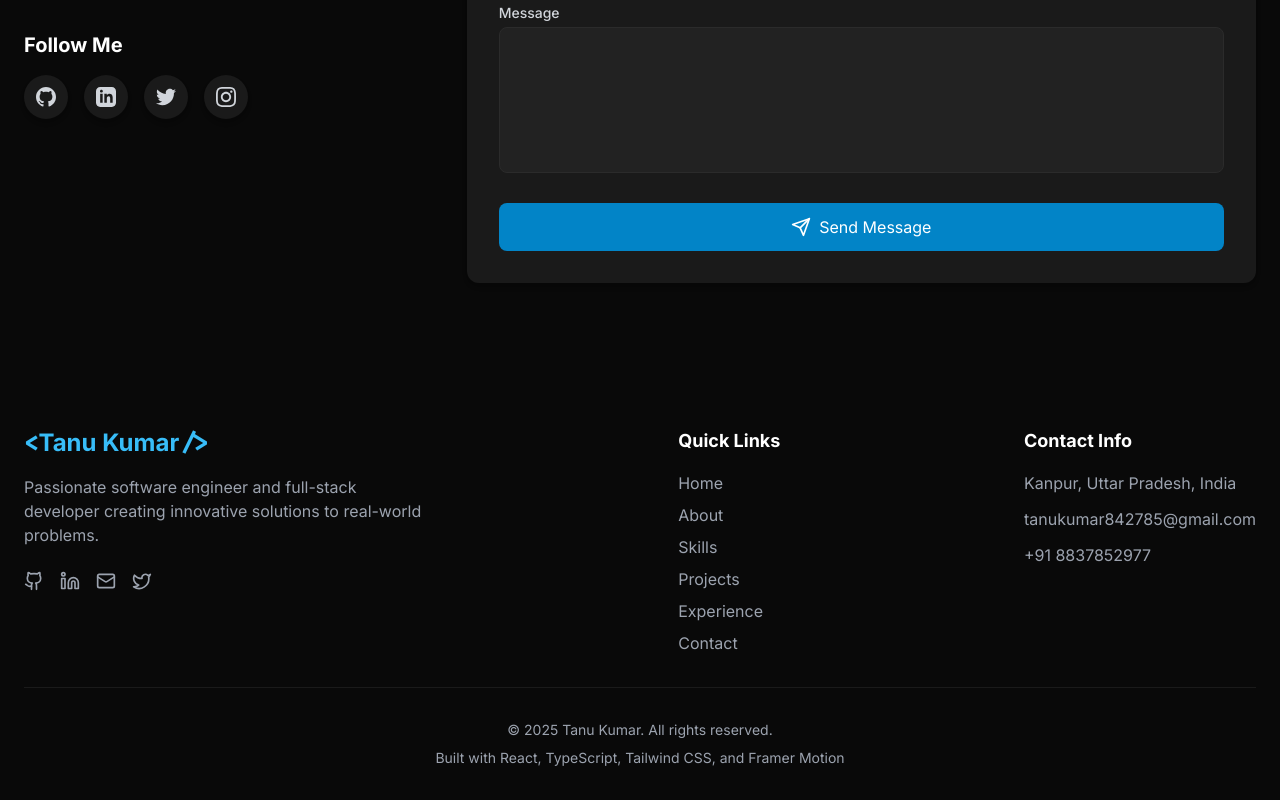
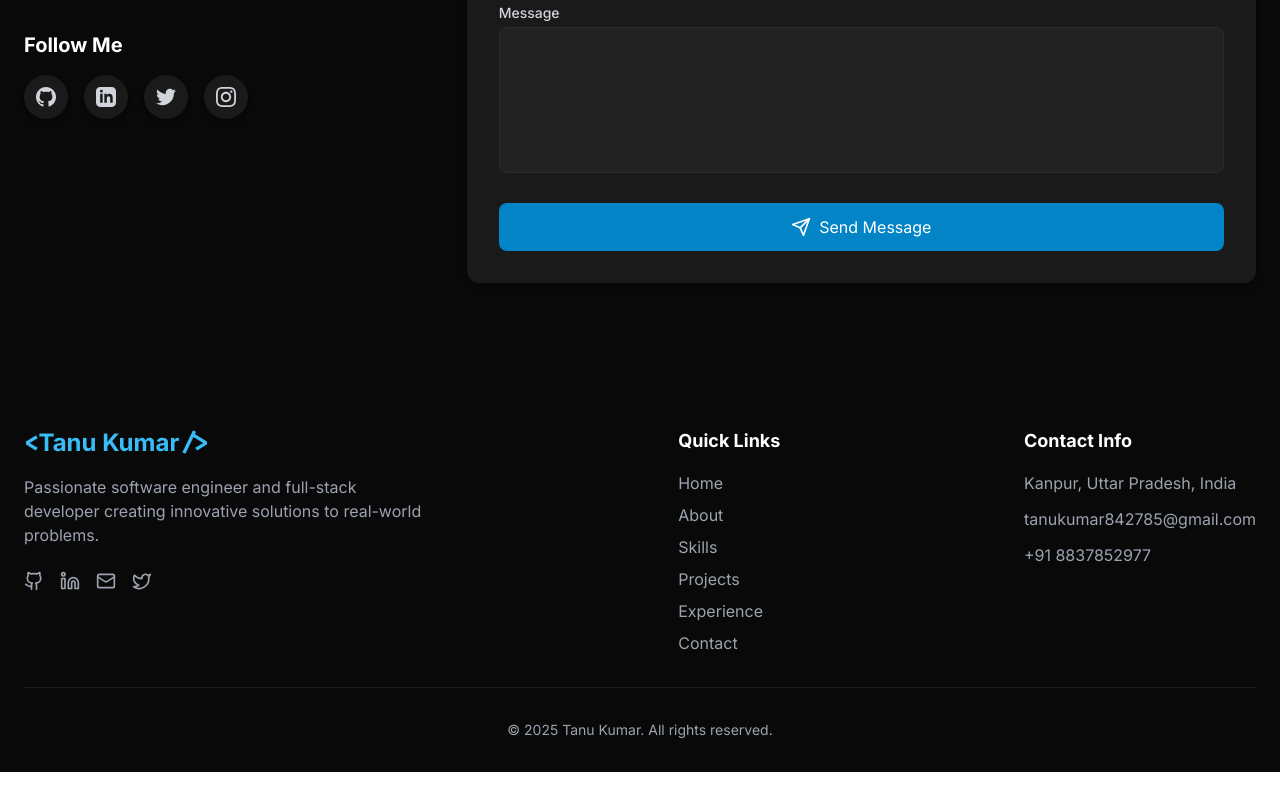
Before and after one commit to Tanukumar01/Portfolio-me, a React (Vite) app in the folder My_Portfolio/: page / in a window 1280 px wide. Shown: the part 5703-6503 px from the top of the page. After the commit the page ends 6475 px from the top, so only its background shows below. Built offline with nearby package versions, Linux system fonts and the light colour scheme.

Commit message:
footer updated

```diff
--- a/My_Portfolio/src/components/Footer.tsx
+++ b/My_Portfolio/src/components/Footer.tsx
@@ -91,9 +91,6 @@ const Footer: React.FC = () => {
 
         <div className="text-center text-gray-500 dark:text-gray-400 text-sm">
           <p>&copy; {currentYear} Tanu Kumar. All rights reserved.</p>
-          <p className="mt-2">
-            Built with React, TypeScript, Tailwind CSS, and Framer Motion
-          </p>
         </div>
       </div>
     </footer>
```
